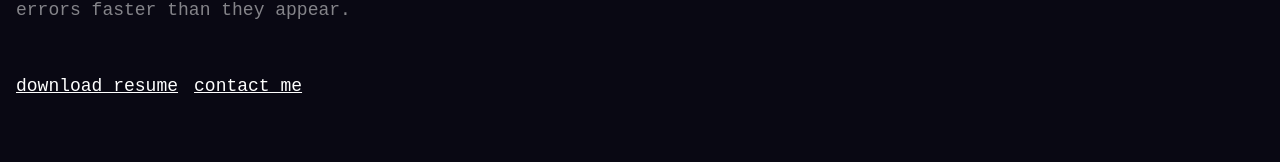
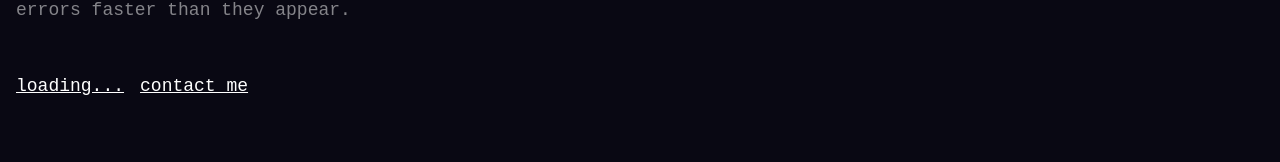
Before and after one commit to Soumajit2004/portfolio, a React (Vite) app in the folder packages/client/: page / in a window 1280 px wide. Shown: the part 381-543 px from the top of the page. Built offline with nearby package versions, Linux system fonts and the light colour scheme; no server answers.

Commit message:
minor ui fixes

```diff
--- a/packages/client/src/components/navbar/root-navbar.component.tsx
+++ b/packages/client/src/components/navbar/root-navbar.component.tsx
@@ -13,7 +13,7 @@ export default function RootNavbar() {
   const [isMobileMenuOpen, setIsMobileMenuOpen] = useState(false);
 
   return (
-    <div className={"bg-background text-white sticky top-0 z-20"}>
+    <div className={"bg-background text-white sticky top-0 z-50"}>
       <nav className={" container mx-auto py-6 flex justify-between"}>
         <p className={"font-bold"}>Soumajit Ghosh</p>
 
--- a/packages/client/src/views/home/sections/hero.section.tsx
+++ b/packages/client/src/views/home/sections/hero.section.tsx
@@ -9,7 +9,7 @@ import {useQuery} from "@tanstack/react-query";
 
 export default function HeroSection() {
 
-  const {data: resumeFileLink} = useQuery({
+  const {data: resumeFileLink, isLoading} = useQuery({
     queryKey: ['resumeFileLink'],
     queryFn: fetchHomepageResumeURL
   })
@@ -32,10 +32,10 @@ export default function HeroSection() {
           I’m a web developer—fluent in React, Node.js and the art of Googling errors faster than they appear.
         </p>
 
-        <div className="flex mt-8 gap-4">
+        <div className="flex mt-8 gap-4 z-20">
           <NavLink target={"_blank"} to={resumeFileLink ? resumeFileLink : "/"}
                    className="underline text-md lg:text-lg">
-            download resume
+            {isLoading ? "loading..." : "download resume"}
           </NavLink>
           <NavLink to="/contact" className="underline text-md lg:text-lg">contact me</NavLink>
         </div>
--- a/packages/client/src/views/home/sections/project.section.tsx
+++ b/packages/client/src/views/home/sections/project.section.tsx
@@ -31,7 +31,7 @@ export default function ProjectSection() {
 
 
       {
-        projects && <Carousel className={"w-full md:hidden"}>
+        projects && <Carousel className={"w-full md:hidden"} autoPlay infiniteLoop>
           {
             projects.map((project: Project) => (
               <ProjectCard key={project.documentId} project={project}/>
--- a/packages/client/src/views/home/sections/technologies.section.tsx
+++ b/packages/client/src/views/home/sections/technologies.section.tsx
@@ -29,7 +29,7 @@ export default function TechnologiesSection() {
               <p className={"absolute top-4 left-4"}>{technology.name}</p>
               <img key={technology.documentId} draggable={"false"} src={technology.icon.url} unselectable={"on"}
                    alt={technology.name}
-                   className={"aspect-square h-40 absolute top-0-1/2 -right-1/4"}/>
+                   className={"aspect-square h-40 absolute top-0-1/2 -right-[10%]"}/>
             </motion.div>
           ))
         }
--- a/packages/client/src/views/project/all-projects.view.tsx
+++ b/packages/client/src/views/project/all-projects.view.tsx
@@ -33,7 +33,7 @@ export default function AllProjectsView() {
       {
         (isFetching && !isFetchingNextPage) ?
           <LoadingComponent classname={"h-80"} loadingText={"loading projects..."}/> :
-          <div className="grid gap-8 grid-cols-2 lg:grid-cols-3 ">
+          <div className="grid gap-8 grid-cols-1 sm:grid-cols-2 lg:grid-cols-3 ">
             {
               data && allProjects.map((project) => (
                 <ProjectCard project={project} key={project.documentId}/>
```
